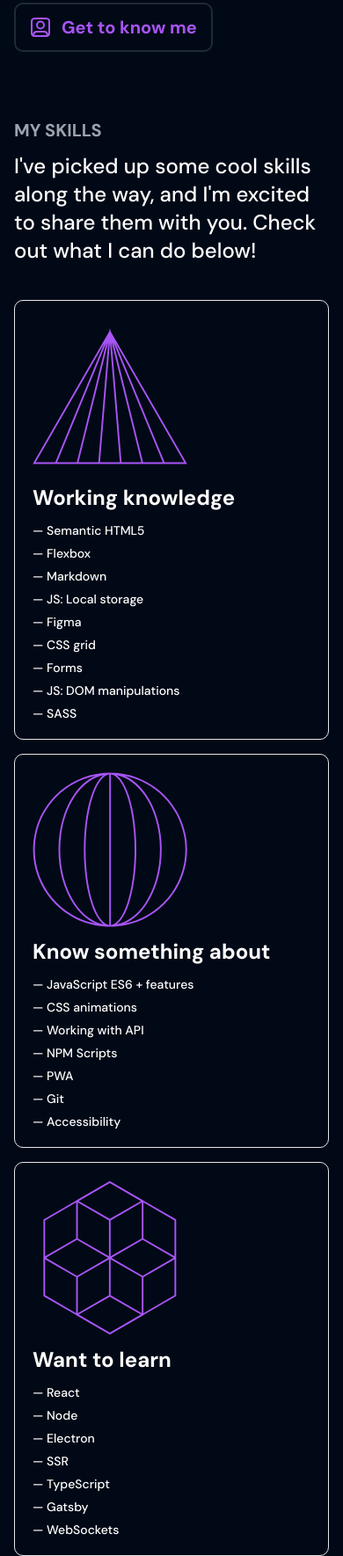
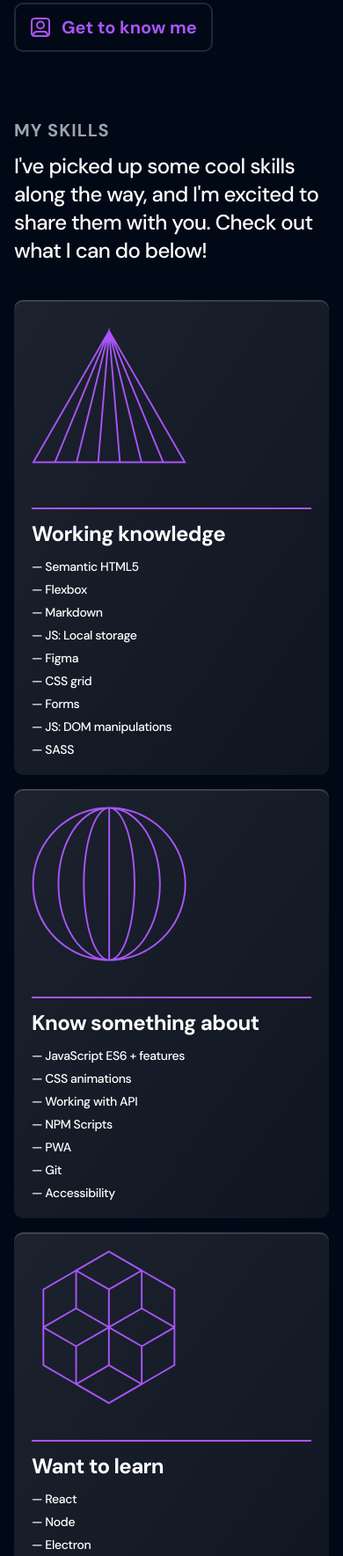
Before and after one commit to oskarpulczynski/portfolio, a website built with Parcel: page src/index.html in a window 390 px wide. Shown: the part 830-2599 px from the top of the page at 88% size. Built offline with nearby package versions, Linux system fonts and the light colour scheme.

Commit message:
Added mobile styles for skills section

```diff
--- a/src/index.html
+++ b/src/index.html
@@ -34,26 +34,34 @@
       </nav>
     </header>
     <section id="about" class="max-w-8xl mx-auto mb-20">
-        <img src="./images/oskar.png" alt="" class="w-full my-5">
+      <img src="./images/oskar.png" alt="" class="w-full my-5">
       <div>
-        <h1 class="text-2xl text-white font-bold mb-4">My name is Oskar and I'm an aspiring <span class="text-purple-500 font-bold text-2xl">Frontend developer</span> and a keen Real Madrid fan.</h1>
-        <p class="text-base text-gray-400 font-medium mb-8">You might be interested in checking the list of my <a class="text-white" href="#skills">skills</a>. Don't forget to have a glimpse at my <a class="text-white" href="#projects">projects</a>. I'm
+        <h1 class="text-2xl text-white font-bold mb-4">My name is Oskar and I'm an aspiring <span
+            class="text-purple-500 font-bold text-2xl">Frontend developer</span> and a keen Real Madrid fan.</h1>
+        <p class="text-base text-gray-400 font-medium mb-8">You might be interested in checking the list of my <a
+            class="text-white" href="#skills">skills</a>. Don't forget to have a glimpse at my <a class="text-white"
+            href="#projects">projects</a>. I'm
           looking for a new challenges so if you have one - <a class="text-white" href="#contact">contact me</a> 😊.</p>
         <div class="flex flex-col gap-4 items-start">
-          <a href="#contact" class="inline-flex px-4 py-2 bg-purple-500 text-bg rounded-[0.625rem] text-xl leading-9 items-center gap-3  font-bold"><img src="./images/message-icon.svg" alt="" class="h-6 w-6">Get in touch</a>
-          <a href="#skills" class="px-4 py-2  text-purple-500 rounded-[0.625rem] inline-flex text-xl leading-9 items-center gap-3 border-gray-800 border-2 font-bold"><img src="./images/profile-icon.svg" alt="">Get to know me</a>
+          <a href="#contact"
+            class="inline-flex px-4 py-2 bg-purple-500 text-bg rounded-ten text-xl leading-9 items-center gap-3  font-bold"><img
+              src="./images/message-icon.svg" alt="" class="h-6 w-6">Get in touch</a>
+          <a href="#skills"
+            class="px-4 py-2  text-purple-500 rounded-ten inline-flex text-xl leading-9 items-center gap-3 border-gray-800 border-2 font-bold"><img
+              src="./images/profile-icon.svg" alt="">Get to know me</a>
         </div>
       </div>
     </section>
-    <section id="skills" class="max-w-8xl mx-auto">
-      <h2 class="text-xl leading-[18px] text-gray-400 uppercase font-bold">My skills</h2>
-      <p class="pt-4 pb-10 text-2xl text-white font-medium">I've picked up some cool skills along the way, and I'm excited to share them with you. Check out what I can do
+    <section id="skills" class="max-w-8xl mx-auto mb-28">
+      <h2 class="text-xl leading-[18px] tracking-wider text-gray-400 uppercase font-bold mb-4">My skills</h2>
+      <p class="mb-10 text-2xl text-white font-medium tracking-tight">I've picked up some cool skills along the way, and
+        I'm excited to share them with you. Check out what I can do
         below!</p>
       <div>
-        <article class="px-5 py-5 rounded-[10px] border-[1px] mb-4">
-          <img src="./images/triangle.svg" alt="" class="w-44 h-44">
-          <h3 class="text-2xl text-white py-3 font-bold">Working knowledge</h3>
-          <ul class="text-[14px] leading-[18px] gap-2 flex flex-col text-white font-medium">
+        <article class="px-5 py-5 rounded-ten ring-1 ring-bg mb-4 bg-gradient-to-br from-white/10 to-white/5 shadow-innerlight">
+          <img src="./images/triangle.svg" alt="" class="w-44 h-44 mb-10">
+          <h3 class="text-2xl text-white py-3 font-bold border-purple-500 border-t-2 tracking-tight">Working knowledge</h3>
+          <ul class="text-sm leading-[18px] space-y-2 text-white font-medium tracking-tight">
             <li>— Semantic HTML5</li>
             <li>— Flexbox</li>
             <li>— Markdown</li>
@@ -65,10 +73,10 @@
             <li>— SASS</li>
           </ul>
         </article>
-        <article class="px-5 py-5 rounded-[10px] border-[1px] mb-4">
-          <img src="./images/circle.svg" alt="" class="w-44 h-44">
-          <h3 class="text-2xl text-white py-3 font-bold">Know something about</h3>
-          <ul class="text-[14px] leading-[18px] gap-2 flex flex-col text-white font-medium">
+        <article class="px-5 py-5 rounded-ten ring-1 ring-bg mb-4 bg-gradient-to-br from-white/10 to-white/5 shadow-innerlight">
+          <img src="./images/circle.svg" alt="" class="w-44 h-44 mb-10">
+          <h3 class="text-2xl text-white py-3 font-bold border-purple-500 border-t-2 tracking-tight">Know something about</h3>
+          <ul class="text-sm leading-[18px] space-y-2 text-white font-medium tracking-tight">
             <li>— JavaScript ES6 + features </li>
             <li>— CSS animations</li>
             <li>— Working with API</li>
@@ -78,10 +86,10 @@
             <li>— Accessibility</li>
           </ul>
         </article>
-        <article class="px-5 py-5 rounded-[10px] border-[1px] mb-4">
-          <img src="images/hexagon.svg" alt="" class="w-44 h-44">
-          <h3 class="text-2xl text-white py-3 font-bold">Want to learn</h3>
-          <ul class="text-[14px] leading-[18px] gap-2 flex flex-col text-white font-medium">
+        <article class="px-5 py-5 rounded-ten ring-1 ring-bg mb-2 bg-gradient-to-br from-white/10 to-white/5 shadow-innerlight">
+          <img src="images/hexagon.svg" alt="" class="w-44 h-44 mb-10">
+          <h3 class="text-2xl text-white py-3 font-bold border-purple-500 border-t-2 tracking-tight">Want to learn</h3>
+          <ul class="text-sm leading-[18px] space-y-2 text-white font-medium tracking-tight">
             <li>— React</li>
             <li>— Node</li>
             <li>— Electron</li>
--- a/tailwind.config.js
+++ b/tailwind.config.js
@@ -3,16 +3,22 @@ module.exports = {
 	content: ["./src/**/*.{html,js,ts,jsx,tsx}"],
 	theme: {
 		extend: {
-      fontFamily: {
+			fontFamily: {
 				dmsans: ["DM Sans", "sans-serif"],
 			},
 			colors: {
 				bg: "#020916",
 			},
 			maxWidth: {
-				'2xs': '20,4375rem',
-        '8xl': '82rem',
-      },
+				"2xs": "20.4375rem",
+				"8xl": "82rem",
+			},
+			borderRadius: {
+				ten: "0.625rem",
+			},
+			boxShadow: {
+				'innerlight': 'inset 0 2px 0 0 rgba(255,255,255,0.15)'
+			},
 		},
 	},
 	plugins: [],
```
